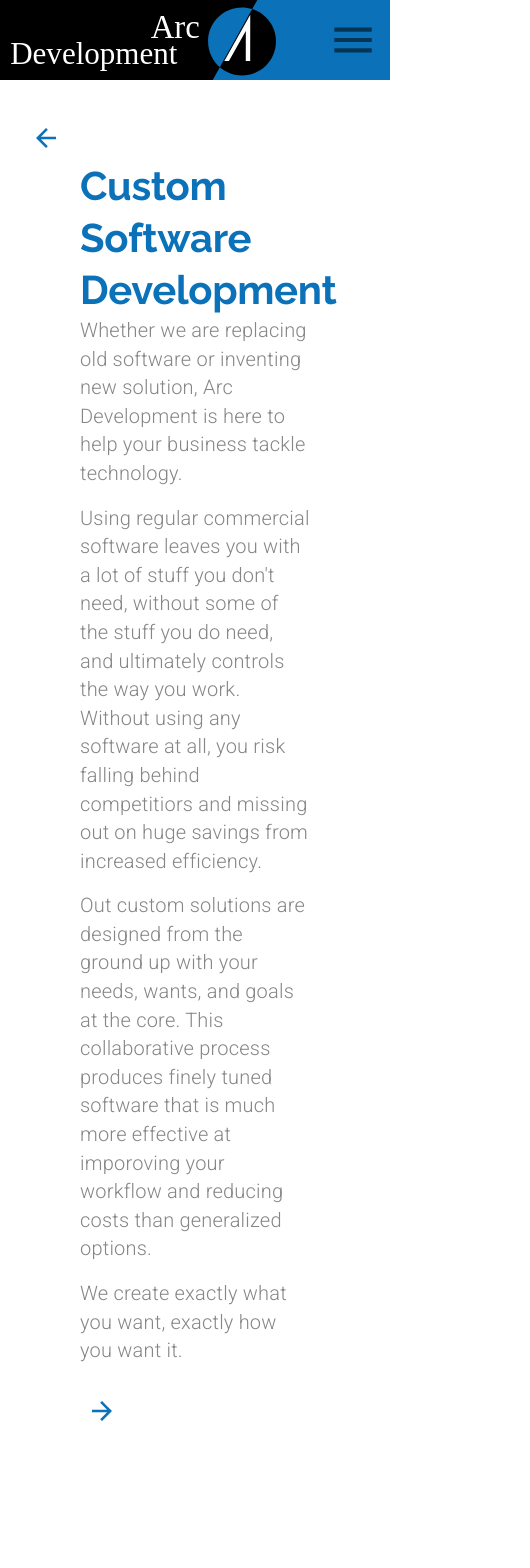
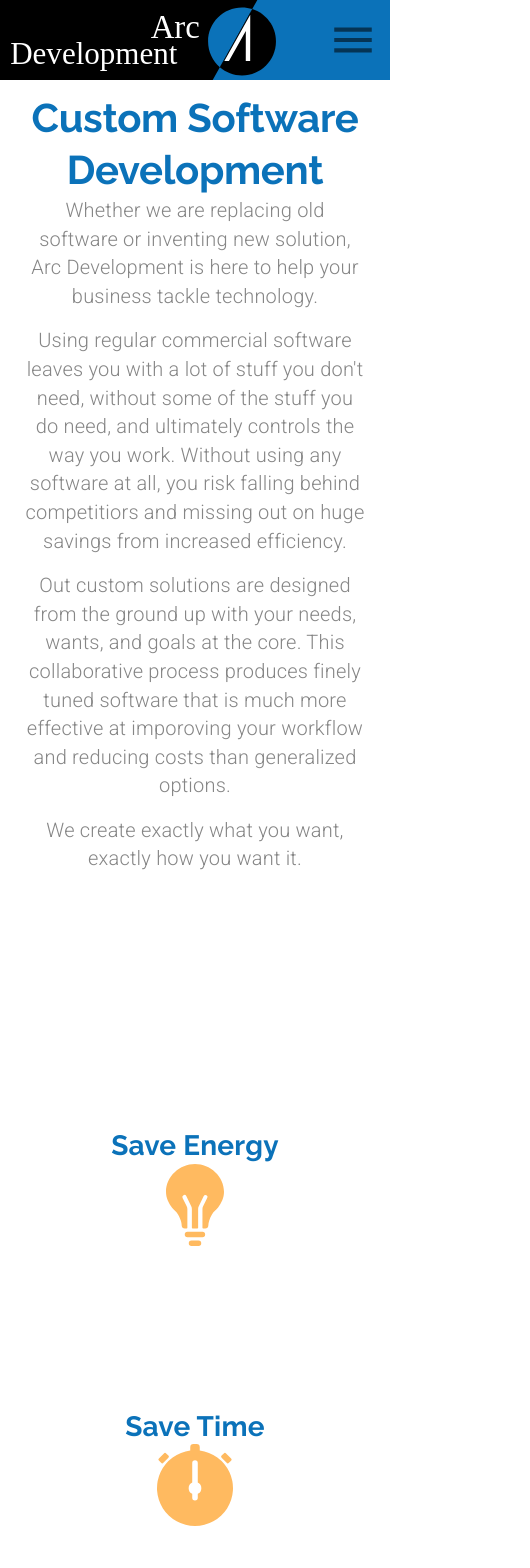
Before and after one commit to abdnadeem382/Arc-Development, a React (Create React App) app: page /customsoftware in a window 390 px wide. Shown: the top 1568 px of the page, 530 px wide, since content can reach past the window. Built offline with nearby package versions, Linux system fonts and the light colour scheme.

Commit message:
Custom Software Dev Completed with responsiveness

```diff
--- a/src/components/CustomSoftwarePage/Automation.js
+++ b/src/components/CustomSoftwarePage/Automation.js
@@ -1,5 +1,5 @@
 import React from 'react'
-import {Grid, Typography} from '@material-ui/core'
+import {Grid, Typography, useTheme, useMediaQuery} from '@material-ui/core'
 import Lottie from 'react-lottie'
 import useStyles from './styles'
 import automationAnimation from '../../animations/automationAnimation/data'
@@ -7,6 +7,9 @@ import automationAnimation from '../../animations/automationAnimation/data'
 function Automation() {
 
     const classes = useStyles();
+    const theme= useTheme();
+    const matchesMD = useMediaQuery(theme.breakpoints.down('md'));
+    const matchesSM = useMediaQuery(theme.breakpoints.down('sm'));
 
     const defaultOptions = {
         loop: true,
@@ -18,25 +21,25 @@ function Automation() {
     };
 
     return (
-        <Grid item container className={classes.itemContainer} md>
+        <Grid item container className={classes.itemContainer} direction={matchesSM ? "column" : 'row'} style={{marginBottom: matchesMD ? "15em": 0}}  md>
                         <Grid item container direction='column' md>
                             <Grid item>
-                                <Typography paragraph variant='h4'>
+                                <Typography paragraph variant='h4' align={matchesSM ? 'center' : undefined}>
                                     Automation
                                 </Typography>
                             </Grid>
                             <Grid item>
-                                <Typography paragraph variant='body2'>
+                                <Typography paragraph variant='body2' align={matchesSM ? 'center' : undefined}>
                                     Why waste time when you don't have to?
                                 </Typography>
                             </Grid>
                             <Grid item>
-                                <Typography paragraph variant='body2'>
+                                <Typography paragraph variant='body2' align={matchesSM ? 'center' : undefined}>
                                     We can help you identify processes with time or event based actions which can now easily be automated.
                                 </Typography>
                             </Grid>
                             <Grid item>
-                                <Typography variant='body2'>
+                                <Typography variant='body2' align={matchesSM ? 'center' : undefined}>
                                     Increasing efficiency incres=ases profits, leaving you more time to focus on yout business,
                                     not busywork.
                                 </Typography>
--- a/src/components/CustomSoftwarePage/CustomSoftware.js
+++ b/src/components/CustomSoftwarePage/CustomSoftware.js
@@ -1,5 +1,5 @@
 import React from 'react'
-import {Grid, Typography, useTheme, IconButton, useMediaQuery} from '@material-ui/core'
+import {Grid, Typography, useTheme, IconButton, useMediaQuery, Hidden} from '@material-ui/core'
 import SaveIcons from './SaveIcons'
 import DigitalDocs from './DigitalDocs'
 import Scale from './Scale'
@@ -10,66 +10,79 @@ import {Link} from 'react-router-dom'
 import useStyles from './styles'
 import backArrow from '../../assets/backArrow.svg'
 import forwardArrow from '../../assets/forwardArrow.svg'
+import CallToAction from '../UI/CallToAction/CallToAction'
 
-function CustomSoftware({setSelectedIndex}) {
+function CustomSoftware({setSelectedIndex, setValue}) {
     const classes = useStyles();
     const theme= useTheme();
-    const matchesSM = useMediaQuery(theme.breakpoints.down('sm'));
-
+    const matchesMD = useMediaQuery(theme.breakpoints.down('md'));
+    const matchesXS = useMediaQuery(theme.breakpoints.down('xs'));
 
     return (
-        <Grid container direction='column' className={classes.mainContainer}>
-            <Grid item container direction='row'>
+        <Grid container direction='column'>
+            <Grid
+                className={classes.rowContainer}
+                style={{marginTop: matchesXS ? "1em": "2em"}}
+                item
+                container
+                direction='row'
+                justify={matchesMD ? "center" : undefined}>
+                <Hidden mdDown>
                     <Grid item className={classes.arrowContainer} style={{marginRight:'1em', marginLeft:'-3.5em'}}>
                         <IconButton component={Link} to='/services' onClick={()=> setSelectedIndex(0)} className={classes.arrow}>
                             <img src={backArrow} alt="Back to Services Page"/>
                         </IconButton>
                     </Grid>
-
+                </Hidden>
             <Grid item container className={classes.heading}>
                 <Grid item>
-                    <Typography variant='h2'>Custom Software Development</Typography>
+                    <Typography align={matchesMD ? 'center' : undefined} variant='h2'>Custom Software Development</Typography>
                 </Grid>
                 <Grid item>
-                    <Typography variant='body2' paragraph>
+                    <Typography align={matchesMD ? "center" : undefined} variant='body2' paragraph>
                         Whether we are replacing old software or inventing new solution, Arc Development
                         is here to help your business tackle technology.
                     </Typography>
-                    <Typography variant='body2' paragraph>
+                    <Typography align={matchesMD ? "center" : undefined} variant='body2' paragraph>
                         Using regular commercial software leaves you with a lot of stuff you don't need,
                         without some of the stuff you do need, and ultimately controls the way you work.
                         Without using any software at all, you risk falling behind competitiors and missing out on huge savings
                         from increased efficiency.
                     </Typography>
-                    <Typography variant='body2' paragraph>
+                    <Typography align={matchesMD ? "center" : undefined} variant='body2' paragraph>
                         Out custom solutions are designed from the ground up with your needs, wants, and goals
                         at the core. This collaborative process produces finely tuned software that is much more effective at imporoving
                         your workflow and reducing costs than generalized options.
                     </Typography>
-                    <Typography variant='body2' paragraph>
+                    <Typography align={matchesMD ? "center" : undefined} variant='body2' paragraph>
                         We create exactly what you want, exactly how you want it.
                     </Typography>
                 </Grid>
                 </Grid>
+                <Hidden mdDown>
                     <Grid item className={classes.arrowContainer}>
                         <IconButton component={Link} to='/mobileapps' onClick={()=> setSelectedIndex(2)} className={classes.arrow}>
                             <img src={forwardArrow} alt="Forward to Mobile App Development Page"/>
                         </IconButton>
                     </Grid>
+                </Hidden>
             </Grid>
             <SaveIcons/>
             <Grid>
-                <Grid item container direction='row' justify='space-around'>
+                <Grid className={classes.rowContainer} item container direction={matchesMD ? "column" : 'row'} justify='space-around' alignItems={matchesMD ? 'center' : undefined} >
                     <DigitalDocs/>
                     <Scale/>
                 </Grid>
-                <Grid item container direction='row' style={{marginTop:"20em", marginBottom: "20em"}}>
+                <Grid className={classes.rowContainer} item container direction='row' style={{marginTop:"20em", marginBottom: "20em"}}>
                     <RootCause/>
                 </Grid>
-                <Grid item container direction='row' justify='space-around'>
+                <Grid className={classes.rowContainer} item container direction={matchesMD ? "column" : 'row'} justify='space-around' alignItems={matchesMD ? 'center' : undefined} style={{marginBottom: "10em"}}>
                     <Automation/>
                     <UserExperience/>
                 </Grid>
+            </Grid>
+            <Grid item>
+                <CallToAction setValue={setValue}/>
             </Grid>
         </Grid>
     )
--- a/src/components/CustomSoftwarePage/DigitalDocs.js
+++ b/src/components/CustomSoftwarePage/DigitalDocs.js
@@ -1,5 +1,5 @@
 import React from 'react'
-import {Grid, Typography} from '@material-ui/core'
+import {Grid, Typography, useTheme, useMediaQuery} from '@material-ui/core'
 import Lottie from 'react-lottie'
 import useStyles from './styles'
 import documentsAnimation from '../../animations/documentsAnimation/data'
@@ -7,6 +7,9 @@ import documentsAnimation from '../../animations/documentsAnimation/data'
 function DigitalDocs() {
 
     const classes = useStyles();
+    const theme= useTheme();
+    const matchesMD = useMediaQuery(theme.breakpoints.down('md'));
+    const matchesSM = useMediaQuery(theme.breakpoints.down('sm'));
 
     const defaultOptions = {
         loop: true,
@@ -18,26 +21,26 @@ function DigitalDocs() {
     };
 
     return (
-        <Grid item container className={classes.itemContainer} md>
+        <Grid item container className={classes.itemContainer} direction={matchesSM ? "column" : 'row'} style={{marginBottom: matchesMD ? "15em": 0}} md>
                         <Grid item container direction='column' md>
                             <Grid item>
-                                <Typography paragraph variant='h4'>
+                                <Typography paragraph variant='h4' align={matchesSM ? 'center' : undefined}>
                                     Digitial Documents  Data
                                 </Typography>
                             </Grid>
                             <Grid item>
-                                <Typography paragraph variant='body2'>
+                                <Typography paragraph variant='body2' align={matchesSM ? 'center' : undefined}>
                                     Reduce Errors. Reduce Waste. Reduce Costs.
                                 </Typography>
                             </Grid>
                             <Grid item>
-                                <Typography paragraph variant='body2'>
+                                <Typography paragraph variant='body2' align={matchesSM ? 'center' : undefined}>
                                     Billions are spent anually on the purchasing, printing, and distribution of paper. On top of the massive environmental
                                     impact this has, it causes harm to your bottom line as well.
                                 </Typography>
                             </Grid>
                             <Grid item>
-                                <Typography variant='body2'>
+                                <Typography variant='body2' align={matchesSM ? 'center' : undefined}>
                                     By utilizing digital forms and documents, you can remove these obsolete expenses, accelerate your communication,
                                     and help the Earth.
                                 </Typography>
--- a/src/components/CustomSoftwarePage/RootCause.js
+++ b/src/components/CustomSoftwarePage/RootCause.js
@@ -1,14 +1,20 @@
 import React from 'react'
-import {Grid, Typography} from '@material-ui/core'
+import {Grid, Typography, useTheme, useMediaQuery} from '@material-ui/core'
 import roots from '../../assets/root.svg'
 import useStyles from './styles'
 
 function RootCause() {
     const classes = useStyles();
+    const theme= useTheme();
+    const matchesSM = useMediaQuery(theme.breakpoints.down('sm'));
     return (
         <Grid item container direction='column' alignItems='center'>
                         <Grid item>
-                            <img src={roots} alt='Tree with roots extending out' height="450em" width='450em'/>
+                            <img
+                                src={roots}
+                                alt='Tree with roots extending out'
+                                height={matchesSM ? "300em" : "450em"}
+                                width={matchesSM ? "300em" : "450em"} />
                         </Grid>
                         <Grid item className={classes.itemContainer}>
                             <Typography variant='h4' align='center' gutterBottom>
--- a/src/components/CustomSoftwarePage/SaveIcons.js
+++ b/src/components/CustomSoftwarePage/SaveIcons.js
@@ -1,12 +1,17 @@
 import React from 'react'
-import {Grid, Typography} from '@material-ui/core'
+import {Grid, Typography, useTheme, useMediaQuery} from '@material-ui/core'
 import lightbulb from '../../assets/bulb.svg'
 import cash from '../../assets/cash.svg'
 import stopWatch from '../../assets/stopwatch.svg'
+import useStyles from './styles'
 
 function SaveIcons() {
+    const classes = useStyles();
+    const theme= useTheme();
+    const matchesSM = useMediaQuery(theme.breakpoints.down('sm'));
+
     return (
-        <Grid item container direction='row' justify='center' style={{marginTop: '15em', marginBottom: '20em'}}>
+        <Grid className={classes.rowContainer} item container direction='row' justify='center' style={{marginTop: '15em', marginBottom: '20em'}}>
                 <Grid item container direction='column'md alignItems="center" style={{maxWidth: "40em"}}>
                     <Grid item>
                         <Typography variant="h4">Save Energy</Typography>
@@ -15,7 +20,7 @@ function SaveIcons() {
                         <img src={lightbulb} alt='Light Bulb'/>
                     </Grid>
                 </Grid>
-                <Grid item container direction='column'md alignItems="center" style={{maxWidth: "40em"}}>
+                <Grid item container direction='column'md alignItems="center" style={{maxWidth: "40em", marginTop: matchesSM ? "10em" : 0, marginBottom: matchesSM ? "10em" : 0}}>
                     <Grid item>
                         <Typography variant="h4">Save Time</Typography>
                     </Grid>
--- a/src/components/CustomSoftwarePage/Scale.js
+++ b/src/components/CustomSoftwarePage/Scale.js
@@ -1,5 +1,5 @@
 import React from 'react'
-import {Grid, Typography} from '@material-ui/core'
+import {Grid, Typography, useTheme, useMediaQuery} from '@material-ui/core'
 import Lottie from 'react-lottie'
 import useStyles from './styles'
 import scaleAnimation from '../../animations/scaleAnimation/data'
@@ -7,6 +7,9 @@ import scaleAnimation from '../../animations/scaleAnimation/data'
 function Scale() {
 
     const classes = useStyles();
+    const theme= useTheme();
+    const matchesMD = useMediaQuery(theme.breakpoints.down('md'));
+    const matchesSM = useMediaQuery(theme.breakpoints.down('sm'));
 
     const defaultOptions = {
         loop: true,
@@ -18,7 +21,7 @@ function Scale() {
     };
 
     return (
-        <Grid item container className={classes.itemContainer} md>
+        <Grid item container className={classes.itemContainer} direction={matchesSM ? "column" : 'row'} md>
             <Grid item md>
                 <Lottie options={defaultOptions}
                         style={{maxHeight: 260, maxWidth: 280}}
@@ -26,12 +29,12 @@ function Scale() {
                 </Grid>
                 <Grid item container direction='column' md>
                     <Grid item>
-                        <Typography align='right' paragraph variant='h4'>
+                        <Typography align='right' paragraph variant='h4' align={matchesSM ? 'center' : undefined}>
                             Scale
                         </Typography>
                     </Grid>
                     <Grid item>
-                        <Typography align='right' paragraph variant='body2'>
+                        <Typography align={matchesSM ? 'center' : 'right'} paragraph variant='body2'>
                               Whether you are a large brand, just getting started, or taking off right now,
                               our application architecture ensures pain-free growth and reliablity.
                         </Typography>
--- a/src/components/CustomSoftwarePage/UserExperience.js
+++ b/src/components/CustomSoftwarePage/UserExperience.js
@@ -1,5 +1,5 @@
 import React from 'react'
-import {Grid, Typography} from '@material-ui/core'
+import {Grid, Typography, useTheme, useMediaQuery} from '@material-ui/core'
 import Lottie from 'react-lottie'
 import useStyles from './styles'
 import uxAnimation from '../../animations/uxAnimation/data'
@@ -7,6 +7,9 @@ import uxAnimation from '../../animations/uxAnimation/data'
 function UserExperience() {
 
     const classes = useStyles();
+    const theme= useTheme();
+    const matchesMD = useMediaQuery(theme.breakpoints.down('md'));
+    const matchesSM = useMediaQuery(theme.breakpoints.down('sm'));
 
     const defaultOptions = {
         loop: true,
@@ -18,7 +21,7 @@ function UserExperience() {
     };
 
     return (
-        <Grid item container className={classes.itemContainer} md>
+        <Grid item container className={classes.itemContainer} direction={matchesSM ? "column" : 'row'} md>
             <Grid item md>
                 <Lottie options={defaultOptions}
                         style={{maxHeight: 310, maxWidth: 155}}
@@ -26,22 +29,22 @@ function UserExperience() {
                 </Grid>
                 <Grid item container direction='column' md>
                     <Grid item>
-                        <Typography align='right' paragraph variant='h4'>
+                        <Typography align={matchesSM ? 'center' : 'right'} paragraph variant='h4'>
                             User Experience Design
                         </Typography>
                     </Grid>
                     <Grid item>
-                        <Typography align='right' paragraph variant='body2'>
+                        <Typography align={matchesSM ? 'center' : 'right'} paragraph variant='body2'>
                               A good design that isn't usable isn't a good design
                         </Typography>
                     </Grid>
                     <Grid item>
-                        <Typography align='right' paragraph variant='body2'>
+                        <Typography align={matchesSM ? 'center' : 'right'} paragraph variant='body2'>
                               So why are so many pieces of software complicated, confusing and frustrating?
                         </Typography>
                     </Grid>
                     <Grid item>
-                        <Typography align='right' paragraph variant='body2'>
+                        <Typography align={matchesSM ? 'center' : 'right'} paragraph variant='body2'>
                               By prioritizing users and the real ways they interact with technology, we are able to develop
                               unique, personable experiences that solve problems rather than create new ones.
                         </Typography>
--- a/src/components/CustomSoftwarePage/styles.js
+++ b/src/components/CustomSoftwarePage/styles.js
@@ -1,11 +1,13 @@
 import { makeStyles } from "@material-ui/core";
 
 export default makeStyles((theme)=>({
-    mainContainer:{
+    rowContainer:{
         paddingLeft: "5em",
         paddingRight: "5em",
-        paddingTop: "2em",
-        paddingBottom: "10em"
+        [theme.breakpoints.down("sm")]:{
+            paddingLeft: '1.5em',
+            paddingRight: '1.5em'
+        }
     },
     heading:{
         maxWidth: '40em',
```
Lines whose indentation alone changed are shown as unchanged.
